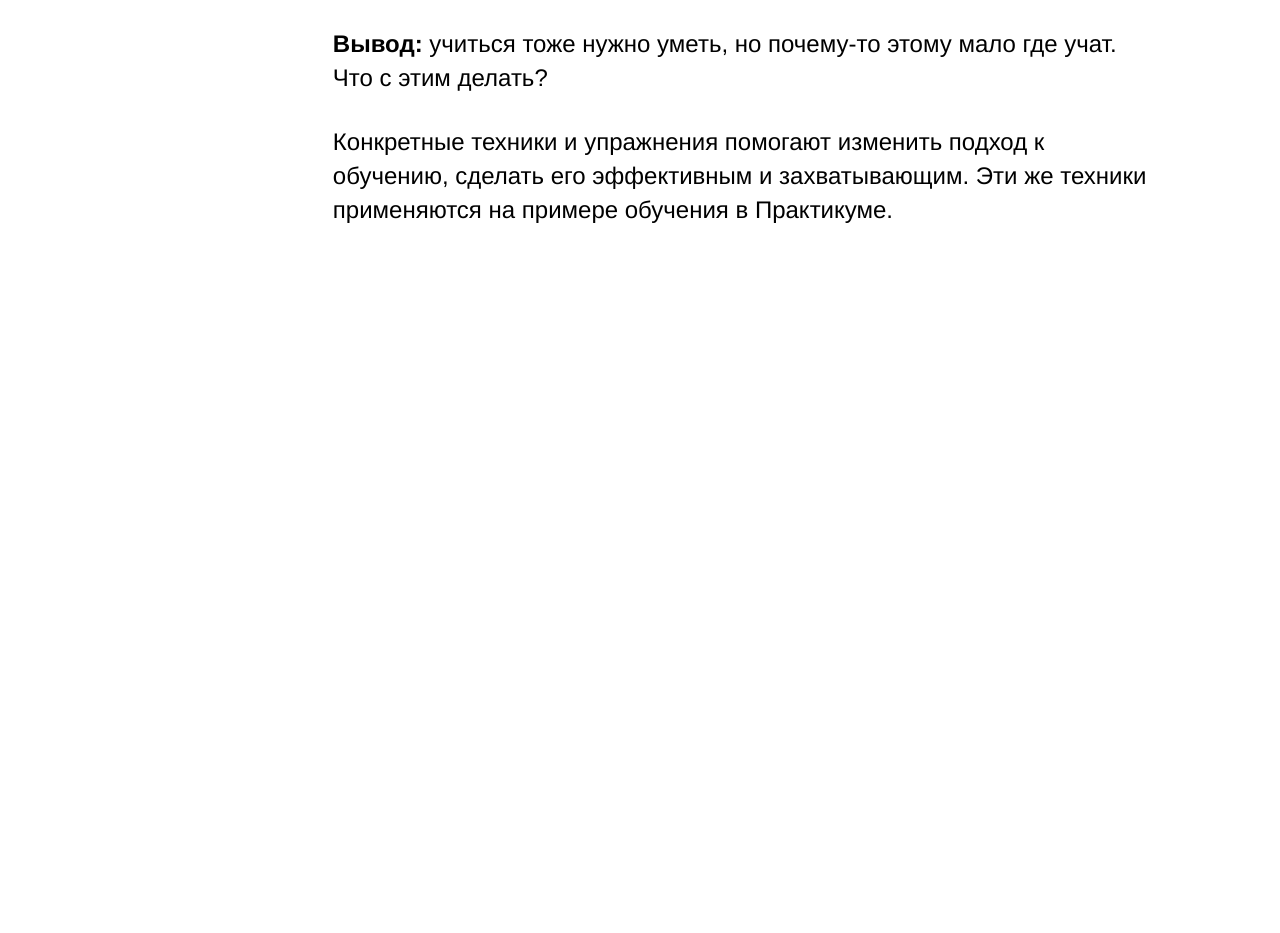
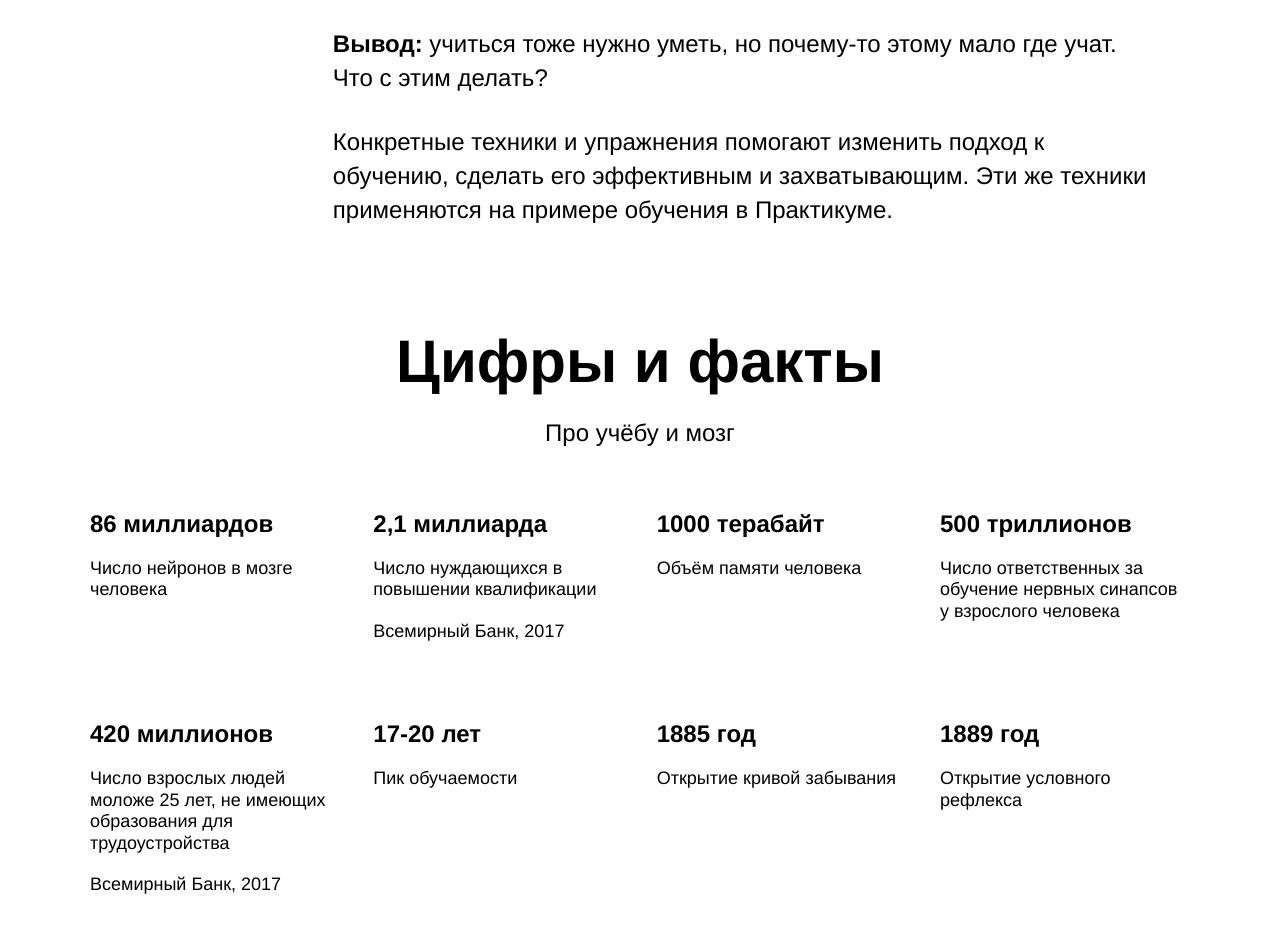
Before and after one commit to Ars2805/first-project, a plain HTML site: page index.html in a window 1280 px wide. Shown: the part 1029-1962 px from the top of the page. Before the commit the page ends 1256 px from the top, so only its background shows below. Drawn offline with Linux system fonts and the light colour scheme.

Commit message:
digits готов

```diff
--- a/index.html
+++ b/index.html
@@ -34,6 +34,88 @@
       </section>
 
       <section class="digits">
+        <h1 class="section-title">Цифры и факты</h1>
+        <h2 class="section-subtitle">Про учёбу и мозг</h2>
+        <div class="table">
+          <ul class="table__row">
+            <li class="table__cell">
+              <h3 class="table__heading">86 миллиардов</h3>
+              <p class="table__text">Число нейронов в мозге человека</p>
+            </li>
+            <li class="table__cell">
+              <h3 class="table__heading">2,1 миллиарда</h3>
+              <p class="table__text">Число нуждающихся в повышении квалификации</p>
+              <p class="table__text">Всемирный Банк, 2017</p>
+            </li>
+            <li class="table__cell">
+              <h3 class="table__heading">1000 терабайт</h3>
+              <p class="table__text">Объём памяти человека</p>
+            </li>
+            <li class="table__cell">
+              <h3 class="table__heading">500 триллионов</h3>
+              <p class="table__text">Число ответственных за обучение нервных синапсов у взрослого человека</p>
+            </li>
+          </ul>
+          <ul class="table__row">
+            <li class="table__cell">
+              <h3 class="table__heading">420 миллионов</h3>
+              <p class="table__text">Число взрослых людей моложе 25 лет, не имеющих образования для трудоустройства</p>
+              <p class="table__text">Всемирный Банк, 2017</p>
+            </li>
+            <li class="table__cell">
+              <h3 class="table__heading">17-20 лет</h3>
+              <p class="table__text">Пик обучаемости</p>
+            </li>
+            <li class="table__cell">
+              <h3 class="table__heading">1885 год</h3>
+              <p class="table__text">Открытие кривой забывания</p>
+            </li>
+            <li class="table__cell">
+              <h3 class="table__heading">1889 год</h3>
+              <p class="table__text">Открытие условного рефлекса</p>
+            </li>
+          </ul>
+        </div>
+        <!-- <table class="table">
+          <tr class="table__row">
+            <td class="table__cell">
+              <h3 class="table__heading">86 миллиардов</h3>
+              <p class="text">Число нейронов в мозге человека</p>
+            </td>
+            <td class="table__cell">
+              <h3 class="table__heading">2,1 миллиарда</h3>
+              <p class="text">Число нуждающихся в повышении квалификации</p>
+              <p class="text">Всемирный Банк, 2017</p>
+            </td>
+            <td class="table__cell">
+              <h3 class="table__heading">1000 терабайт</h3>
+              <p class="text">Объём памяти человека</p>
+            </td>
+            <td class="table__cell">
+              <h3 class="table__heading">500 триллионов</h3>
+              <p class="text">Число ответственных за обучение нервных синапсов у взрослого человека</p>
+            </td>
+          </tr>
+          <tr class="table__row">
+            <td class="table__cell">
+              <h3 class="table__heading">420 миллионов</h3>
+              <p class="text">Число взрослых людей моложе 25 лет, не имеющих образования для трудоустройства</p>
+              <p class="text">Всемирный Банк, 2017</p>
+            </td>
+            <td class="table__cell">
+              <h3 class="table__heading">17-20 лет</h3>
+              <p class="text">Пик обучаемости</p>
+            </td>
+            <td class="table__cell">
+              <h3 class="table__heading">1885 год</h3>
+              <p class="text">Открытие кривой забывания</p>
+            </td>
+            <td class="table__cell">
+              <h3 class="table__heading">1889 год</h3>
+              <p class="text">Открытие условного рефлекса</p>
+            </td>
+          </tr>
+        </table> -->
       </section>
 
       <section class="feynman">
--- a/styles/style.css
+++ b/styles/style.css
@@ -124,6 +124,69 @@
   font-weight: 600;
 }
 
+.digits {
+  margin-top: 100px;
+  margin-bottom: 100px;
+  display: flex;
+  flex-direction: column;
+  align-items: center;
+}
+
+.section-title {
+  width: 60%;
+  padding: 0px;
+  margin-top: 0px;
+  margin-bottom: 20px;
+  line-height: 1.15;
+  font-size: 60px;
+  font-weight: 600;
+  text-align: center;
+}
+
+.section-subtitle {
+  width: 60%;
+  padding: 0px;
+  margin-top: 0px;
+  margin-bottom: 0px;
+  line-height: 34px;
+  font-size: 24px;
+  font-weight: normal;
+  text-align: center;
+}
+
+.table {
+  width: 1100px;
+  margin: 0px 0px 100px 0px;
+  padding: 0px;
+}
+
+.table__row {
+  list-style: none;
+  display: flex;
+  justify-content: space-between;
+  margin: 60px 0px 0px 0px;
+  padding: 0px;
+}
+
+.table__cell {
+  width: 250px;
+}
+
+.table__heading {
+  margin: 0px;
+  padding: 0px;
+  line-height: 1.15;
+  font-size: 24px;
+  font-weight: 600;
+}
+
+.table__text {
+  margin-top: 20px;
+  line-height: 1.2;
+  font-size: 18px;
+  font-weight: normal;
+}
+
 /* ниже мы привели пример двух селекторов, чтобы вы вспомнили запись элемента и элемента с модификатором вида ключ-значение */
 /* .table__cell_theme_dark {
   width: 200px;
```
